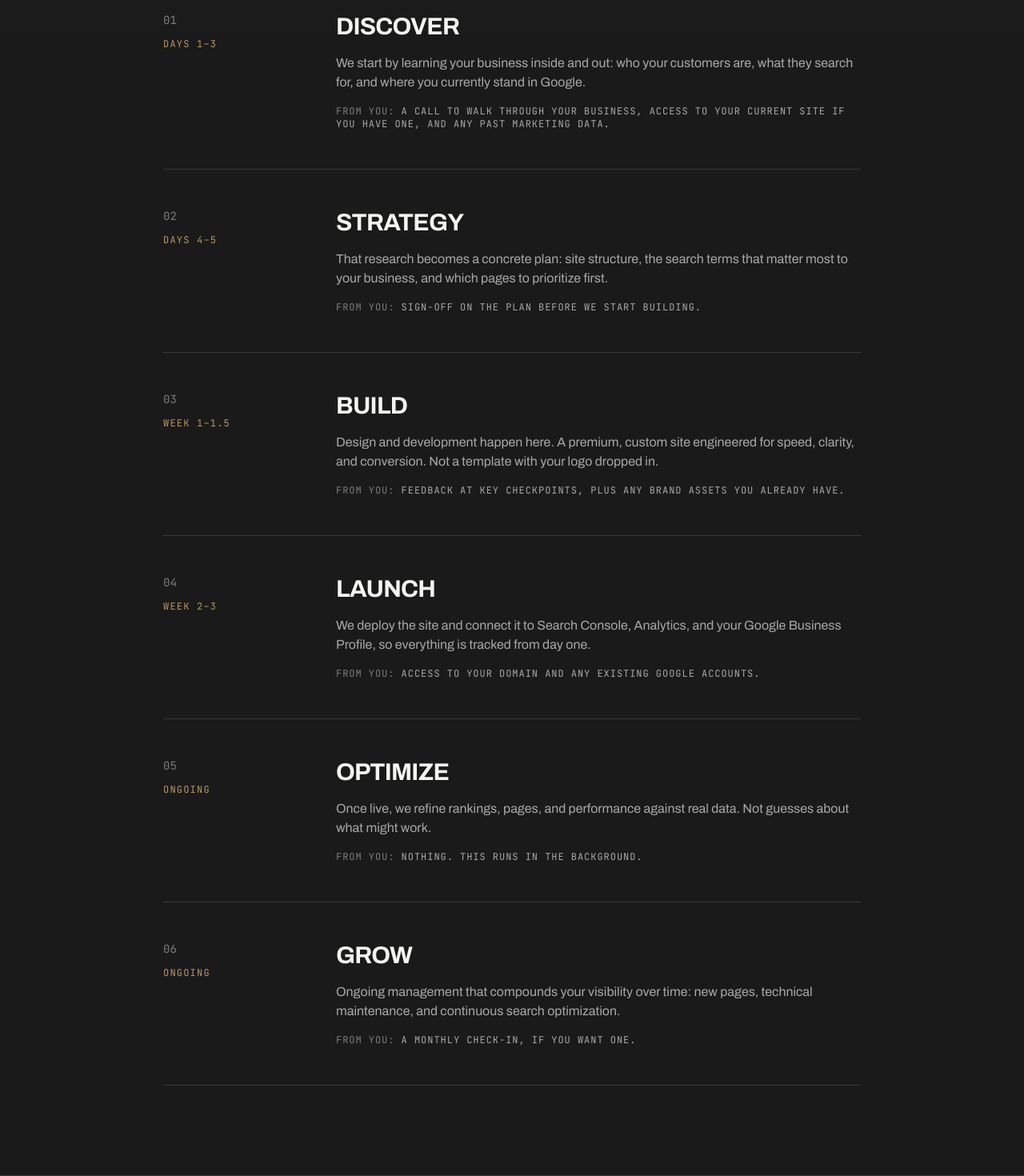
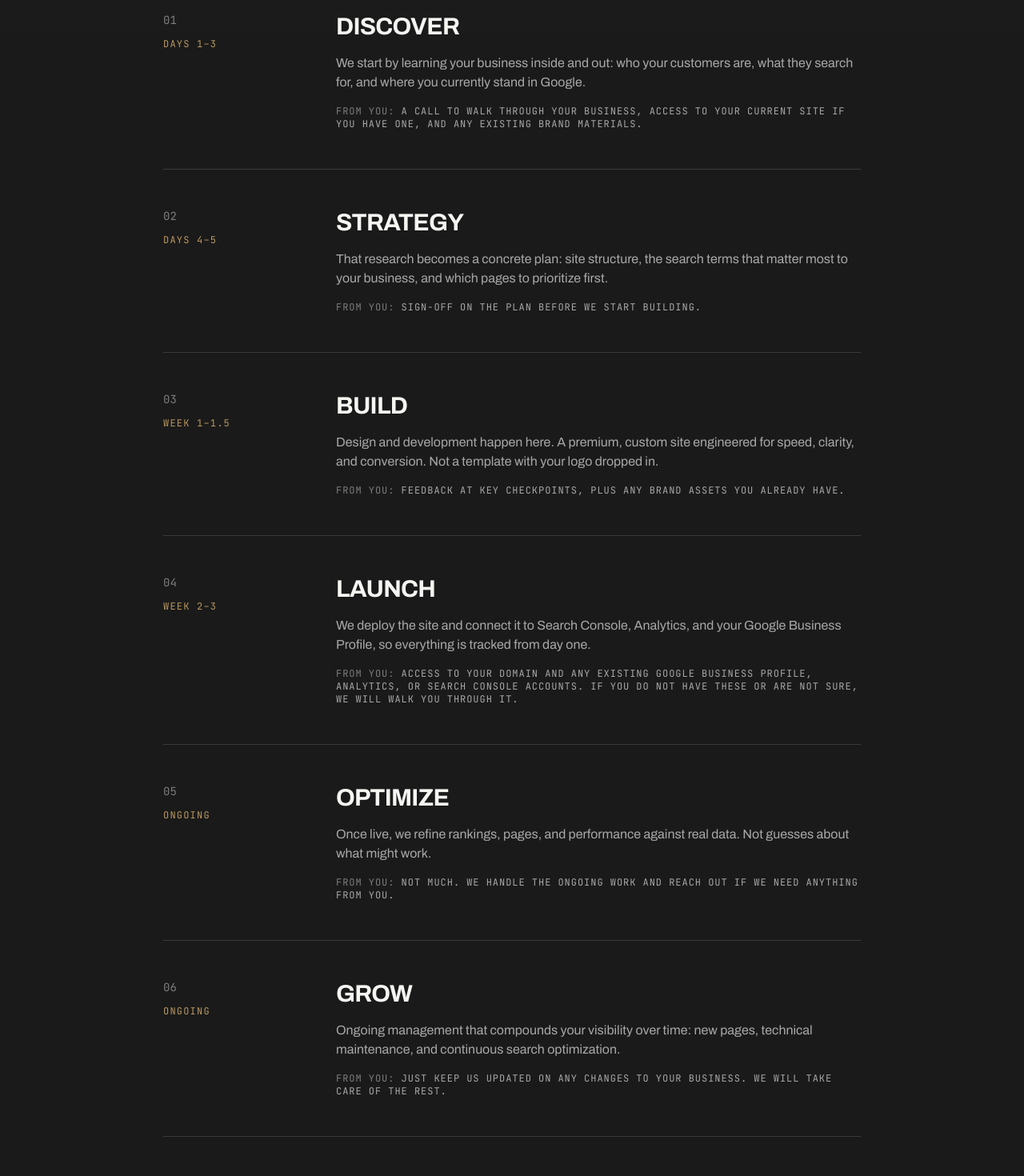
Before and after one commit to KenshinKm/Pillar-website, a Next.js app: page /process in a window 1280 px wide. Shown: the part 760-2230 px from the top of the page at 80% size. Built offline with nearby package versions, Linux system fonts and the light colour scheme.

Commit message:
Update process page "From you" copy for Discover, Launch, Optimize, Grow
Co-Authored-By: Claude Sonnet 5 <noreply@anthropic.com>

```diff
--- a/app/process/page.tsx
+++ b/app/process/page.tsx
@@ -19,7 +19,7 @@ const PHASES = [
     duration: "Days 1–3",
     summary:
       "We start by learning your business inside and out: who your customers are, what they search for, and where you currently stand in Google.",
-    fromYou: "A call to walk through your business, access to your current site if you have one, and any past marketing data.",
+    fromYou: "A call to walk through your business, access to your current site if you have one, and any existing brand materials.",
   },
   {
     n: "02",
@@ -43,7 +43,7 @@ const PHASES = [
     duration: "Week 2–3",
     summary:
       "We deploy the site and connect it to Search Console, Analytics, and your Google Business Profile, so everything is tracked from day one.",
-    fromYou: "Access to your domain and any existing Google accounts.",
+    fromYou: "Access to your domain and any existing Google Business Profile, Analytics, or Search Console accounts. If you do not have these or are not sure, we will walk you through it.",
   },
   {
     n: "05",
@@ -51,7 +51,7 @@ const PHASES = [
     duration: "Ongoing",
     summary:
       "Once live, we refine rankings, pages, and performance against real data. Not guesses about what might work.",
-    fromYou: "Nothing. This runs in the background.",
+    fromYou: "Not much. We handle the ongoing work and reach out if we need anything from you.",
   },
   {
     n: "06",
@@ -59,7 +59,7 @@ const PHASES = [
     duration: "Ongoing",
     summary:
       "Ongoing management that compounds your visibility over time: new pages, technical maintenance, and continuous search optimization.",
-    fromYou: "A monthly check-in, if you want one.",
+    fromYou: "Just keep us updated on any changes to your business. We will take care of the rest.",
   },
 ];
 
```
